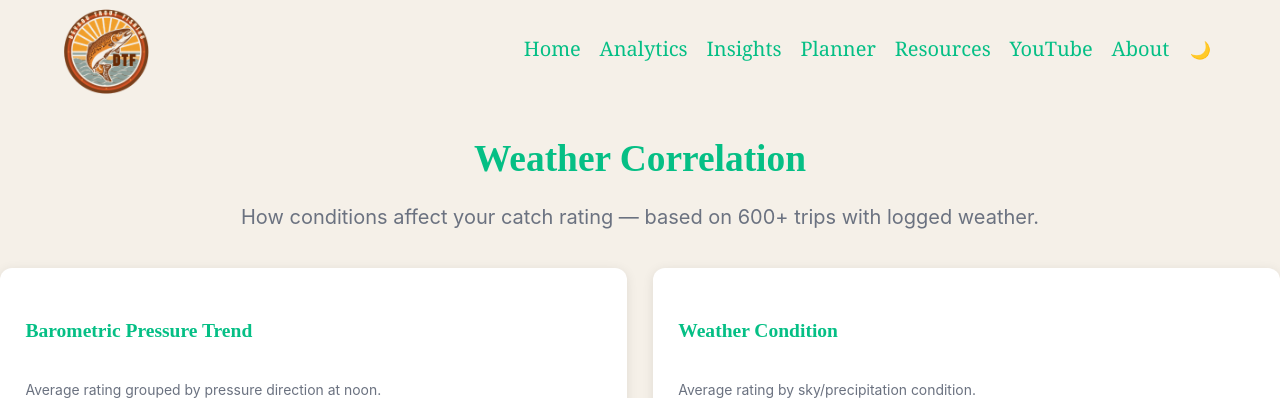
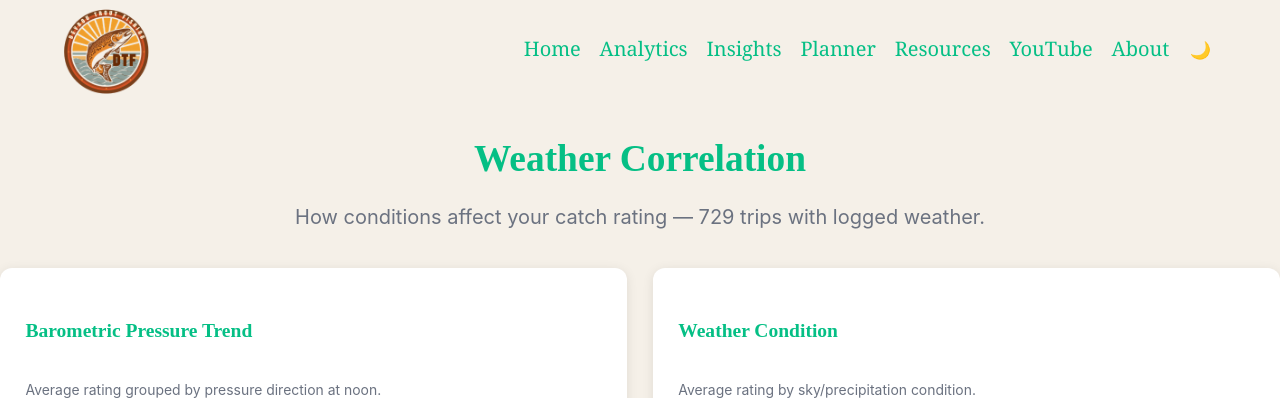
Before and after one commit to Cyro6/cyro6.github.io, a Jekyll site: the page built from insights-weather.html, in a window 1280 px wide. Shown: the top 398 px of the page. Built offline with Jekyll 4.4.1, drawn with Linux system fonts in a browser that asks for light colours.

Commit message:
Show exact trip counts dynamically on Weather and Precip pages
Replaces hardcoded "600+" with counts computed from loaded data.
Weather Correlation subtitle shows trips with logged weather (min temp).
Precipitation Analysis subtitle shows trips with precip + rating data.

Co-Authored-By: Claude Sonnet 4.6 <noreply@anthropic.com>

```diff
--- a/insights-precip.html
+++ b/insights-precip.html
@@ -88,7 +88,7 @@ body.dark-theme .matrix-table td { border-color: #374151; }
 
 <div class="pa-page typeset">
   <h1>Precipitation Analysis</h1>
-  <p class="subtitle">Does rain help or hurt? Day-of precipitation vs 3-day prior rainfall vs your ratings.</p>
+  <p class="subtitle">Does rain help or hurt? Day-of precipitation vs 3-day prior rainfall vs your ratings — <span id="precip-count">loading…</span> trips with precipitation data.</p>
 
   <div id="loading" class="loading">Loading data…</div>
   <div id="content" style="display:none">
--- a/insights-weather.html
+++ b/insights-weather.html
@@ -74,7 +74,7 @@ body.dark-theme .wc-page {
 
 <div class="wc-page typeset">
   <h1>Weather Correlation</h1>
-  <p class="subtitle">How conditions affect your catch rating — based on 600+ trips with logged weather.</p>
+  <p class="subtitle">How conditions affect your catch rating — <span id="wx-count">loading…</span> trips with logged weather.</p>
 
   <div id="loading" class="loading">Loading data…</div>
   <div id="content" style="display:none">
--- a/insights.html
+++ b/insights.html
@@ -64,7 +64,7 @@ body.dark-theme .hub-footer { color: #9ca3af; }
     <a class="hub-card" href="/insights-weather">
       <div class="hub-icon">🌦</div>
       <h2>Weather Correlation</h2>
-      <p>How barometric pressure, temperature, and weather conditions relate to catch quality on 600+ logged trips.</p>
+      <p>How barometric pressure, temperature, and weather conditions relate to catch quality on logged trips.</p>
     </a>
     <a class="hub-card" href="/insights-heatmap">
       <div class="hub-icon">🗓</div>
```
Also changed, not shown: other parts of insights-precip.html (+2 -0 lines), other parts of insights-weather.html (+2 -0 lines).
